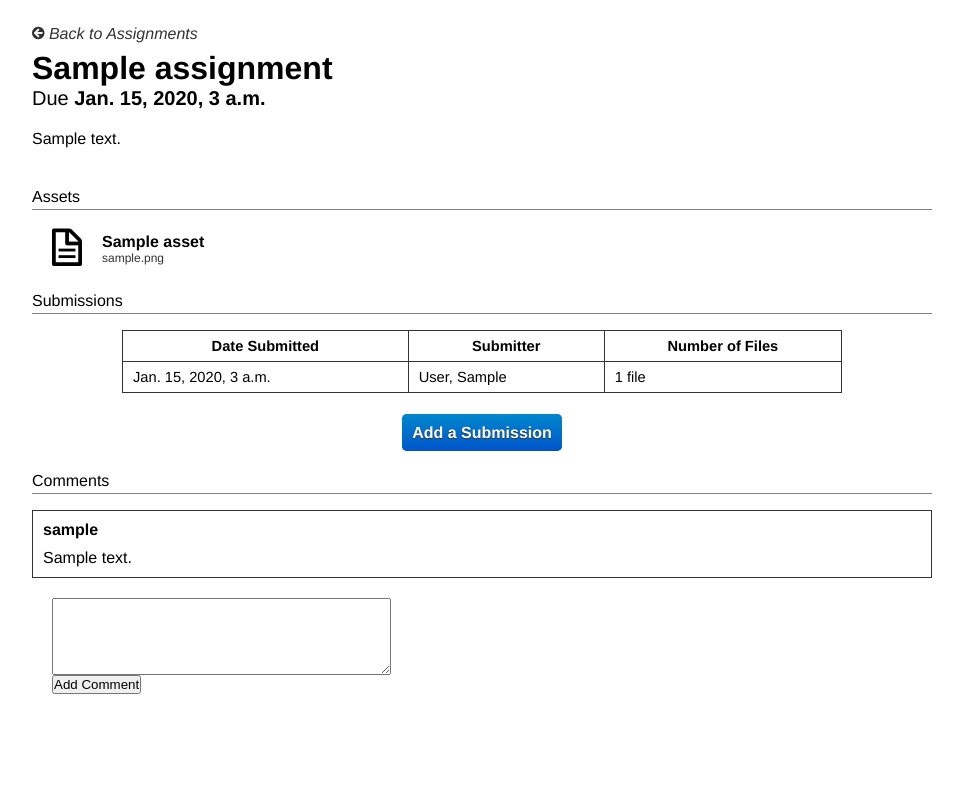
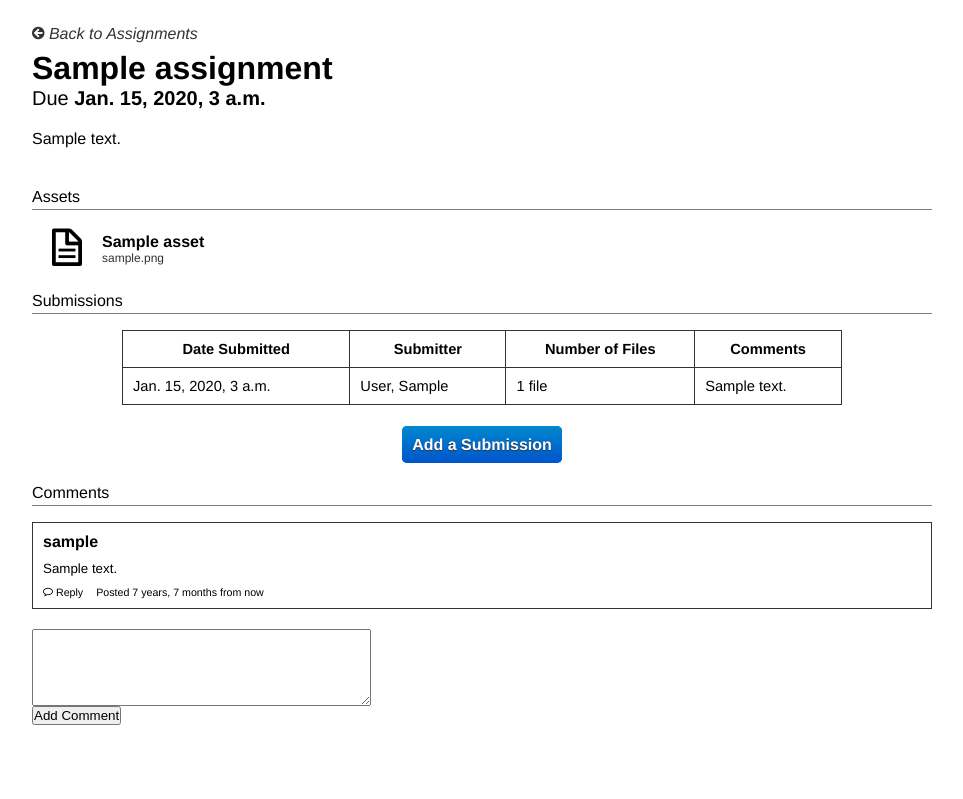
Before and after one commit to zanneth/Seminar, a Django app: template assignments/templates/view_assignment.html in a window 1280 px wide. Shown: the part 106-905 px from the top of the page, without its empty margins (158-1121 px from the left). Run offline with Django 3.2, Linux system fonts and the light colour scheme; the template is opened without the code that fills it: values that come from a table or form of the project are taken from there, others are empty; tables that the repository leaves empty hold one stand-in row (values such as "Sample post"); grey boxes marked "Sample" are stand-in pictures.

Commit message:
Assignment comments have replies and show date posted.

```diff
--- a/api/handlers.py
+++ b/api/handlers.py
@@ -20,7 +20,7 @@ class CommentHandler(BaseHandler):
 
 			if ("parent_id" in request.POST):
 				parent_id = request.POST.get("parent_id")
-				parent = assignments.models.Comment.get(pk=parent_id)
+				parent = assignments.models.Comment.objects.get(pk=parent_id)
 				comment.parent = parent
 
 			comment.save()
--- a/assignments/static/css/view_assignment.css
+++ b/assignments/static/css/view_assignment.css
@@ -22,7 +22,8 @@ div#access-denied > span.icon-ban-circle {
 
 #no-description,
 #no-submissions,
-#no-comments {
+#no-comments,
+.no-submission-comments {
 	font-style: italic;
 	color: #333;
 }
@@ -99,8 +100,8 @@ table#submissions-table {
 
 table#submissions-table td, th {
 	font-size: 11pt;
-	line-height: 30px;
-	padding: 0 10px;
+	/*line-height: 30px;*/
+	padding: 10px;
 	border: 1px solid #333;
 }
 
@@ -139,12 +140,16 @@ a#add-file-button {
 /** Comments **/
 
 div#new-comment-container {
-	padding: 20px;
+	padding: 20px 0;
 }
 
 div.comment {
 	border: 1px solid #333;
 	padding: 10px;
+}
+
+div.comment > div.comment {
+	margin-top: 10px;
 }
 
 div.comment + div.comment {
@@ -156,6 +161,20 @@ h1.comment-author {
 	margin-bottom: 10px;
 }
 
+p.comment-body {
+	font-size: 10pt;
+}
+
+div.comment-details-container {
+	margin-top: 10px;
+	font-size: 8pt;
+}
+
 textarea#comment-body {
 	display: block;
 }
+
+a.comment-reply-button {
+	margin-right: 10px;
+	cursor: pointer;
+}
--- a/assignments/static/js/view_assignment.js
+++ b/assignments/static/js/view_assignment.js
@@ -1,4 +1,71 @@
 var fileFieldCounter = 1;
+
+function createCommentElement(author, body)
+{
+	var commentEl = $("<div>", {
+		class : "comment"
+	});
+
+	$("<h1>", {
+		class	: "comment-author",
+		text	: author
+	}).appendTo(commentEl);
+
+	$("<p>", {
+		class	: "comment-body",
+		text	: body
+	}).appendTo(commentEl);
+
+	$("<div>", {
+		class	: "comment-details-container"
+	}).appendTo(commentEl).append($("<span>", {
+		class	: "comment-date",
+		text	: "Posted just now"
+	}));
+
+	return commentEl;
+}
+
+function createAddReplyElement()
+{
+	var replyEl = $("<div>", {
+		class	: "comment-reply-container"
+	});
+
+	$("<textarea>", {
+		cols	: 40,
+		rows	: 5,
+		id		: "comment-body"
+	}).appendTo(replyEl);
+
+	$("<input>", {
+		id		: "add-reply-button",
+		type	: "button",
+		value	: "Add Reply"
+	}).appendTo(replyEl).click(addReplyButtonClicked);
+
+	$("<input>", {
+		id		: "cancel-reply-button",
+		type	: "button",
+		value	: "Cancel"
+	}).appendTo(replyEl).click(cancelReplyButtonClicked);
+
+	return replyEl;
+}
+
+function showCommentError(afterElement, errorMessage)
+{
+	var errEl = afterElement.next(".error");
+	if (!errEl.length) {
+		errEl = $("<span>", {
+			class	: "error",
+			text	: errorMessage
+		});
+		errEl.insertAfter(afterElement);
+	} else {
+		errEl.text(errorMessage);
+	}
+}
 
 function submitButtonClicked(event)
 {
@@ -35,6 +102,11 @@ function addCommentButtonClicked(event)
 	var username = $("#username").val();
 	var addCommentButton = $(event.target);
 
+	if (body.length == 0) {
+		showCommentError(addCommentButton, "You must enter a comment body.");
+		return false;
+	}
+
 	addCommentButton.attr("disabled", true);
 
 	$.ajax({
@@ -42,19 +114,12 @@ function addCommentButtonClicked(event)
 		url		: "/api/assignments/add_comment",
 		data	: { "body" : body, "assignment_id" : assignmentID }
 	}).done(function (result) {
-		var commentEl = $("<div>");
-		var authorEl = $("<h1>").text(username).addClass("comment-author");
-		var bodyEl = $("<p>").text(body).addClass("comment-body");
-
-		commentEl.append(authorEl);
-		commentEl.append(bodyEl);
-		commentEl.addClass("comment");
+		var commentEl = createCommentElement(username, body);
 		$("div#comments-container").append(commentEl);
-
 		$("#comment-body").val("");
 	}).fail(function (result) {
-		$("<span class='error'>There was an error posting your comment. Please try again later.</span>")
-			.insertAfter("#add-comment-button");
+		showCommentError(addCommentButton, "There was an error posting your comment. Please try again later.");
+		console.log(result);
 	}).always(function (result) {
 		addCommentButton.removeAttr("disabled");
 	});
@@ -62,9 +127,64 @@ function addCommentButtonClicked(event)
 	return false;
 }
 
+function addReplyButtonClicked(event)
+{
+	var commentEl = $(event.target).closest(".comment");
+	var commentID = parseInt($(".comment-id", commentEl).text());
+	var assignmentID = $("#assignment-id").val();
+	var addReplyButton = $(event.target);
+	var username = $("#username").val();
+	var body = $("#comment-body", commentEl).val();
+
+	if (body.length == 0) {
+		showCommentError(addReplyButton, "You must enter a reply body.");
+		return false;
+	}
+
+	addReplyButton.attr("disabled", true);
+
+	$.ajax({
+		type	: "POST",
+		url		: "/api/assignments/add_comment",
+		data	: {
+			"body"			: body,
+			"assignment_id"	: assignmentID,
+			"parent_id"		: commentID
+		}
+	}).done(function (result) {
+		var replyEl = createCommentElement(username, body);
+		commentEl.append(replyEl);
+		$(".comment-reply-container", commentEl).remove();
+	}).fail(function (result) {
+		showCommentError(addReplyButton, "There was an error posting your reply. Please try again later.");
+		console.log(result);
+	}).always(function (result) {
+		addReplyButton.removeAttr("disabled");
+	});
+
+	return false;
+}
+
+function cancelReplyButtonClicked(event)
+{
+	var target = $(event.target);
+	target.parent(".comment-reply-container").remove();
+}
+
+function replyButtonClicked(event)
+{
+	var target = $(event.target);
+	var commentEl = target.closest(".comment");
+	if (commentEl.find(".comment-reply-container").length == 0) {
+		var replyEl = createAddReplyElement();
+		replyEl.insertAfter($("> .comment-details-container", commentEl));
+	}
+}
+
 $(document).ready(function() {
 	// setup listeners
 	$("#add-submission-button").click(addSubmissionButtonClicked);
 	$("#add-file-button").click(addFileButtonClicked);
 	$("#add-comment-button").click(addCommentButtonClicked);
+	$(".comment-reply-button").click(replyButtonClicked);
 });
--- a/assignments/templates/view_assignment.html
+++ b/assignments/templates/view_assignment.html
@@ -1,6 +1,7 @@
 {% extends "base.html" %}
 
 {% load basename_tag %}
+{% load humanize %}
 
 {% block title %}{{ assignment.title }}{% endblock %}
 
@@ -80,6 +81,7 @@
 							<th>Date Submitted</th>
 							<th>Submitter</th>
 							<th>Number of Files</th>
+							<th>Comments</th>
 						</tr>
 						{% for submission in submissions %}
 							<tr>
@@ -91,6 +93,15 @@
 										file
 									{% else %}
 										files
+									{% endif %}
+								</td>
+								<td>
+									{% if submission.comments %}
+										{{ submission.comments }}
+									{% else %}
+										<span class="no-submission-comments">
+											(No comments)
+										</span>
 									{% endif %}
 								</td>
 							</tr>
@@ -145,13 +156,47 @@
 				{% if comments %}
 					{% for comment in comments %}
 						{% if not comment.parent %}
+							<!-- If you're changing this layout, don't forget
+							to modify the `createCommentElement` function in
+							view_assignment.js -->
 							<div class="comment">
+								<span class="comment-id" style="display:none;">
+									{{ comment.pk }}
+								</span>
 								<h1 class="comment-author">
 									{{ comment.author.user.username }}
 								</h1>
 								<p class="comment-body">
 									{{ comment.body }}
 								</p>
+								<div class="comment-details-container">
+									<a class="comment-reply-button">
+										<span class="icon-comment-alt"></span>
+										Reply
+									</a>
+									<span class="comment-date">
+										Posted {{ comment.created|naturaltime }}
+									</span>
+								</div>
+
+								{% for child in comment.children.all %}
+									<div class="comment">
+										<span class="comment-id" style="display:none;">
+											{{ child.pk }}
+										</span>
+										<h1 class="comment-author">
+											{{ child.author.user.username }}
+										</h1>
+										<p class="comment-body">
+											{{ child.body }}
+										</p>
+										<div class="comment-details-container">
+											<span class="comment-date">
+												Posted {{ child.created|naturaltime }}
+											</span>
+										</div>
+									</div>
+								{% endfor %}
 							</div>
 						{% endif %}
 					{% endfor %}
--- a/seminar/settings.py
+++ b/seminar/settings.py
@@ -132,6 +132,7 @@ INSTALLED_APPS = (
     'django.contrib.messages',
     'django.contrib.staticfiles',
     'django.contrib.admin',
+    'django.contrib.humanize',
 
     'assignments',
     'core',
```
